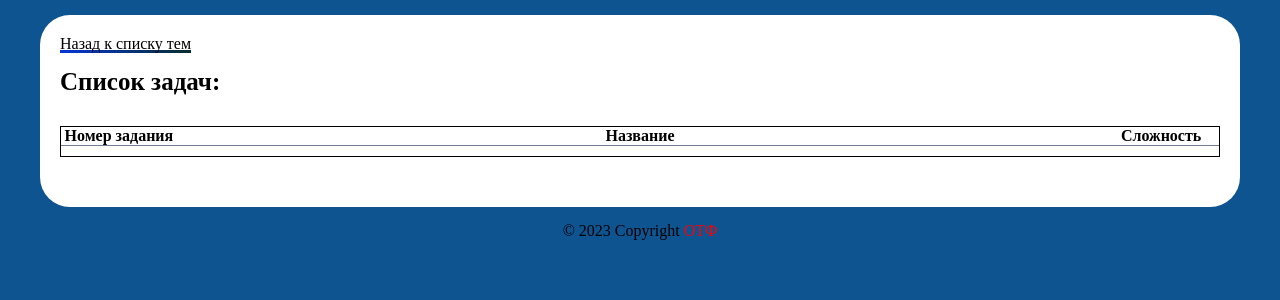
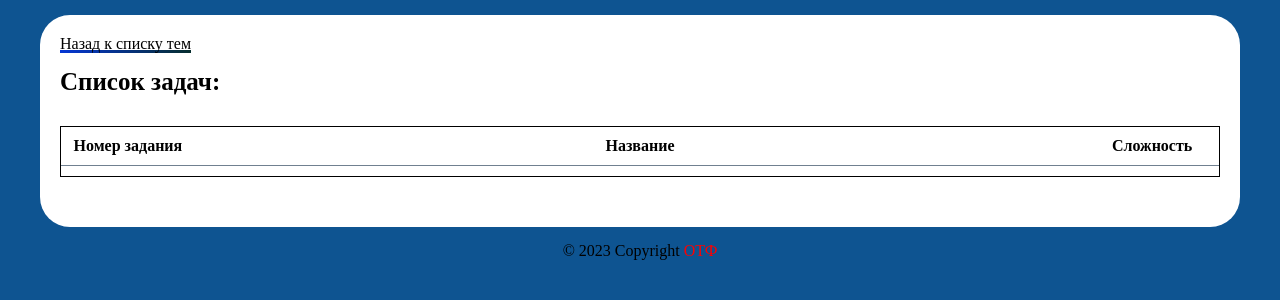
Before and after one commit to Alset-Nikolas/WebMatlabBook, a Django app: template matlab_book/templates/tasks/index.html in a window 1280 px wide. Shown: the part 65-365 px from the top of the page. Run offline with Django 4.2, Linux system fonts and the light colour scheme; the template is opened without the code that fills it, so the values that code supplies are empty.

Commit message:
Поправил стиль для телефона

```diff
--- a/matlab_book/matlab_book/settings.py
+++ b/matlab_book/matlab_book/settings.py
@@ -27,7 +27,7 @@ SECRET_KEY = (
 )
 
 # SECURITY WARNING: don't run with debug turned on in production!
-DEBUG = True
+DEBUG = False
 
 
 # Application definition
--- a/matlab_book/static/css/style.css
+++ b/matlab_book/static/css/style.css
@@ -249,6 +249,7 @@ form label {
 
 .tasks__headers {
     border-bottom: 1px solid slategray;
+    padding: 10px;
 }
 
 .task_column {
--- a/matlab_book/templates/tasks/index.html
+++ b/matlab_book/templates/tasks/index.html
@@ -17,7 +17,7 @@
 <div class="tasks__table">
     <ul class="flex-between mg_bt_10 tasks__headers">
         <li class="tasks__header_items tasks__title  task_column-sm flex-center">Номер задания</li>
-        <li class="tasks__header_items tasks__title  task_column flex-center">Название</li>
+        <li class="tasks__header_items tasks__title  task_column-bg flex-center">Название</li>
         <li class="tasks__header_items tasks__title  task_column-sm flex-center">Сложность</li>
     </ul>
     <ul>
@@ -27,7 +27,7 @@
                 <li class='task_column-sm flex-center'>
                     <p>№ {{forloop.counter}} </p>
                 </li>
-                <li class='task_column  flex-center'>
+                <li class='task_column-bg  flex-center'>
                     <a href="{% url 'tasks:task_detail' task_item.slug %}" class='a_hover'>
                         <span class="sections__title ">{{task_item.title}}</span>
                     </a>
```
Also changed, not shown: 1 other file.
